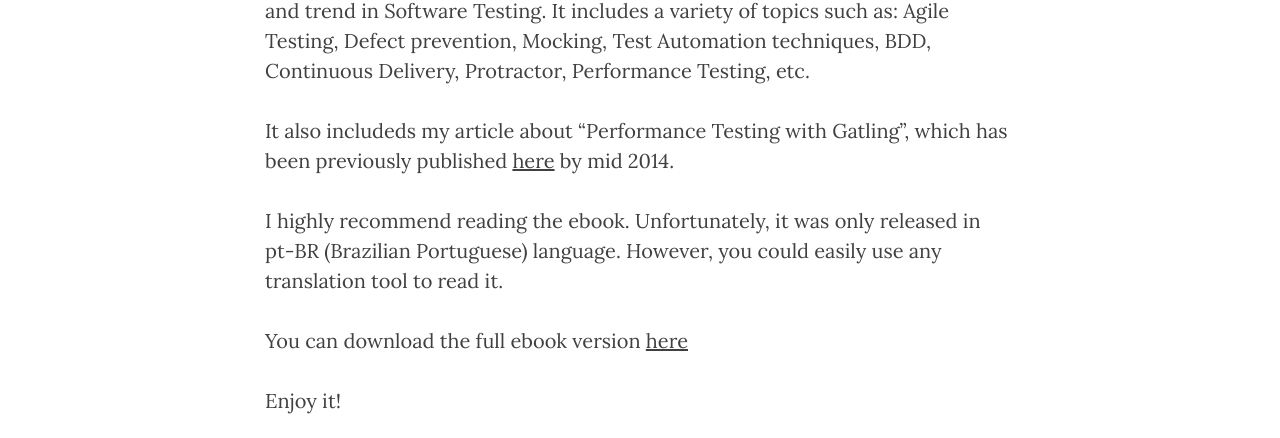
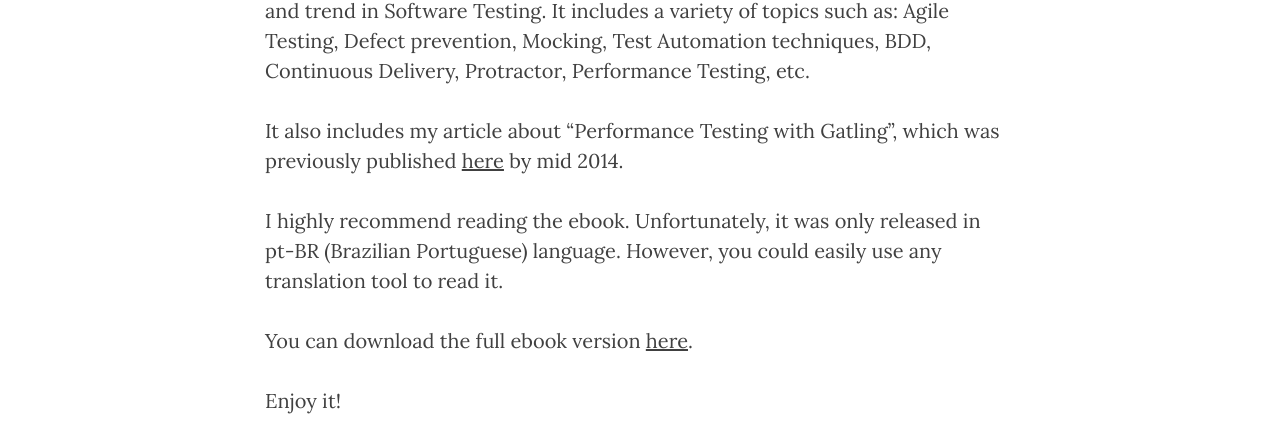
Before and after one commit to rodrigotolledo/rodrigotolledo.github.io, a Jekyll site: the page built from _posts/2016-01-17-practices-and-trends-in-software-testing.md, in a window 1280 px wide. Shown: the part 687-1125 px from the top of the page. Built offline with Jekyll 4.4.1, drawn with Linux system fonts in a browser that asks for light colours; nearby versions of some CDN libraries.

Commit message:
Fix typo.

```diff
--- a/_posts/2016-01-17-practices-and-trends-in-software-testing.md
+++ b/_posts/2016-01-17-practices-and-trends-in-software-testing.md
@@ -6,10 +6,10 @@ date:   2016-01-17 08:30:00
 
 By mid December, ThoughtWorks released an interesting ebook about practices and trend in Software Testing. It includes a variety of topics such as: Agile Testing, Defect prevention, Mocking, Test Automation techniques, BDD, Continuous Delivery, Protractor, Performance Testing, etc.
 
-It also includeds my article about "Performance Testing with Gatling", which has been previously published [here](https://www.thoughtworks.com/insights/blog/gatling-take-your-performance-tests-next-level) by mid 2014.
+It also includes my article about "Performance Testing with Gatling", which was previously published [here](https://www.thoughtworks.com/insights/blog/gatling-take-your-performance-tests-next-level) by mid 2014.
 
 I highly recommend reading the ebook. Unfortunately, it was only released in pt-BR (Brazilian Portuguese) language. However, you could easily use any translation tool to read it.
 
-You can download the full ebook version [here]({{ site.url }}/assets/praticas-e-tendencias-em-testes-thoughtworks.pdf)
+You can download the full ebook version [here]({{ site.url }}/assets/praticas-e-tendencias-em-testes-thoughtworks.pdf).
 
 Enjoy it!
```
